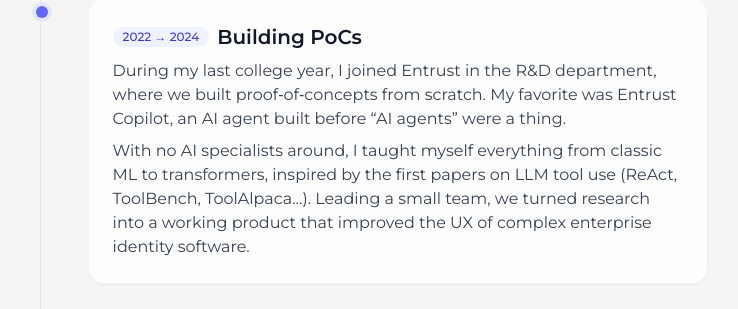
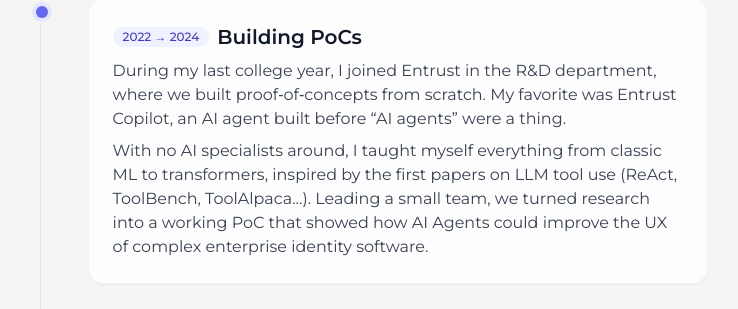
Before and after one commit to gabrix-dev/my-blog-ui, a Next.js app: page /about in a window 1280 px wide. Shown: the part 2720-3029 px from the top of the page, without its empty margins (274-1012 px from the left). Built offline with nearby package versions, Linux system fonts and the light colour scheme.

Commit message:
refactor: update story detail

```diff
--- a/src/components/StorySection.js
+++ b/src/components/StorySection.js
@@ -37,7 +37,7 @@
     title: "Building PoCs",
     paragraphs: [
       "During my last college year, I joined Entrust in the R&D department, where we built proof‑of‑concepts from scratch. My favorite was Entrust Copilot, an AI agent built before “AI agents” were a thing.",
-      "With no AI specialists around, I taught myself everything from classic ML to transformers, inspired by the first papers on LLM tool use (ReAct, ToolBench, ToolAlpaca...). Leading a small team, we turned research into a working product that improved the UX of complex enterprise identity software.",
+      "With no AI specialists around, I taught myself everything from classic ML to transformers, inspired by the first papers on LLM tool use (ReAct, ToolBench, ToolAlpaca...). Leading a small team, we turned research into a working PoC that showed how AI Agents could improve the UX of complex enterprise identity software.",
     ],
     // No dedicated image available; we keep this as a text-first card
   },
```
